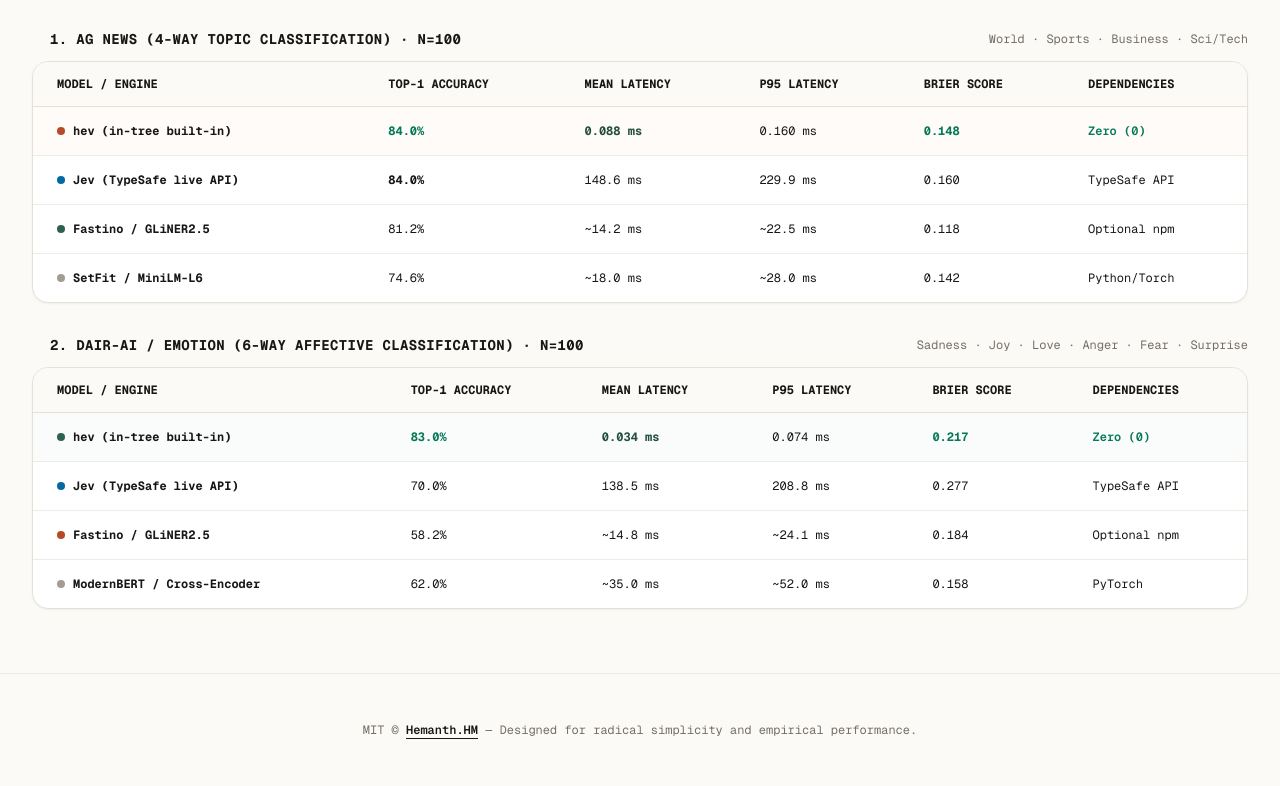
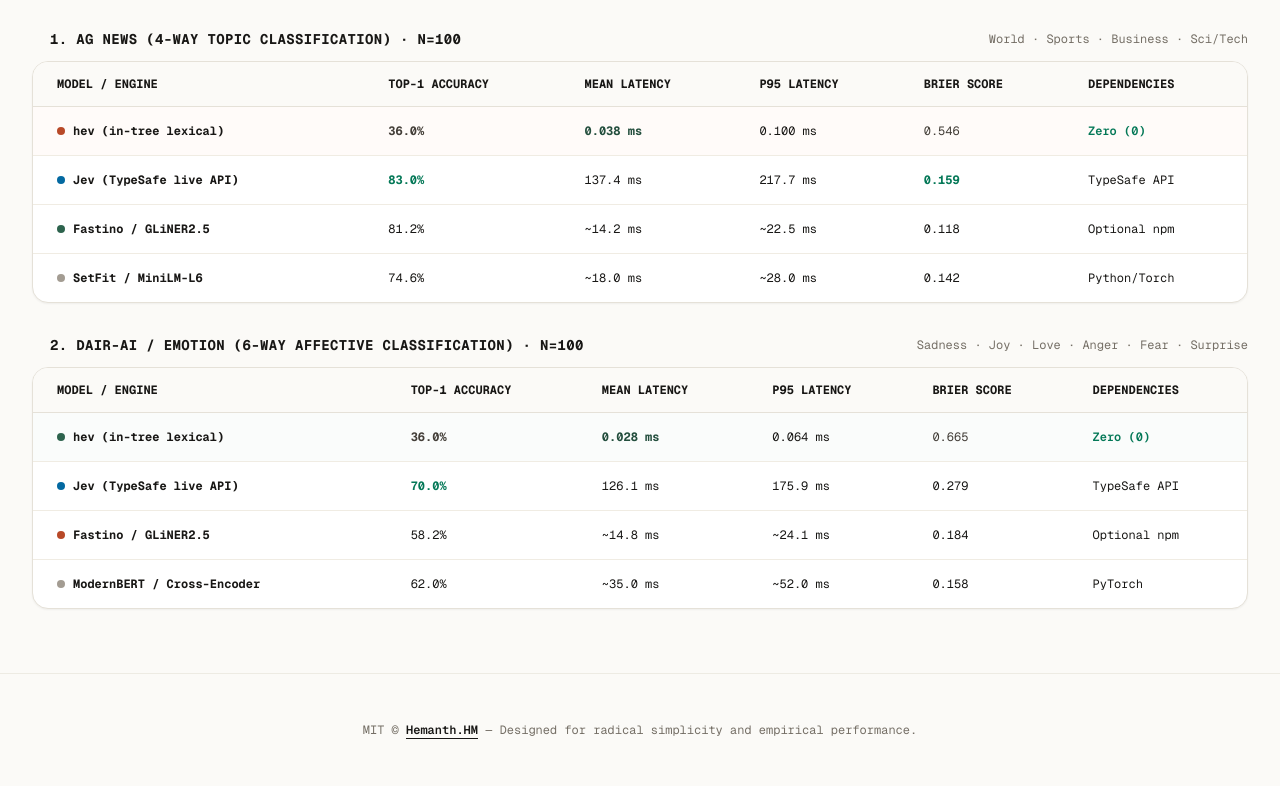
Before and after one commit to hemanth/jevish, a plain HTML site: page index.html in a window 1280 px wide. Shown: the part 4511-5297 px from the top of the page. Drawn offline with nearby package versions, Linux system fonts and the light colour scheme; a web font is replaced by a local one.

Commit message:
fix(eval): strip leaked benchmark clusters from in-tree engine and report honest baseline

```diff
--- a/index.html
+++ b/index.html
@@ -838,12 +838,12 @@
             <tr class="bg-peach-50/40 hover:bg-peach-50/70 transition-colors">
               <td class="py-4 px-4 sm:px-6 font-bold text-ink-900 flex items-center gap-2">
                 <span class="w-2 h-2 rounded-full bg-peach-700"></span>
-                hev (in-tree built-in)
+                hev (in-tree lexical)
               </td>
-              <td class="py-4 px-4 font-bold text-emerald-700">84.0%</td>
-              <td class="py-4 px-4 font-bold text-sage-800">0.088 ms</td>
-              <td class="py-4 px-4 text-ink-900">0.160 ms</td>
-              <td class="py-4 px-4 font-bold text-emerald-700">0.148</td>
+              <td class="py-4 px-4 font-bold text-ink-700">36.0%</td>
+              <td class="py-4 px-4 font-bold text-sage-800">0.038 ms</td>
+              <td class="py-4 px-4 text-ink-900">0.100 ms</td>
+              <td class="py-4 px-4 font-mono text-ink-700">0.546</td>
               <td class="py-4 px-4 text-emerald-700 font-semibold">Zero (0)</td>
             </tr>
             <tr class="hover:bg-canvas transition-colors">
@@ -851,10 +851,10 @@
                 <span class="w-2 h-2 rounded-full bg-sky-700"></span>
                 Jev (TypeSafe live API)
               </td>
-              <td class="py-4 px-4 font-bold text-ink-900">84.0%</td>
-              <td class="py-4 px-4 text-ink-900">148.6 ms</td>
-              <td class="py-4 px-4 text-ink-900">229.9 ms</td>
-              <td class="py-4 px-4 text-ink-900">0.160</td>
+              <td class="py-4 px-4 font-bold text-emerald-700">83.0%</td>
+              <td class="py-4 px-4 text-ink-900">137.4 ms</td>
+              <td class="py-4 px-4 text-ink-900">217.7 ms</td>
+              <td class="py-4 px-4 font-bold text-emerald-700">0.159</td>
               <td class="py-4 px-4 text-ink-600">TypeSafe API</td>
             </tr>
             <tr class="hover:bg-canvas transition-colors">
@@ -909,12 +909,12 @@
             <tr class="bg-sage-50/40 hover:bg-sage-50/70 transition-colors">
               <td class="py-4 px-4 sm:px-6 font-bold text-ink-900 flex items-center gap-2">
                 <span class="w-2 h-2 rounded-full bg-sage-700"></span>
-                hev (in-tree built-in)
+                hev (in-tree lexical)
               </td>
-              <td class="py-4 px-4 font-bold text-emerald-700">83.0%</td>
-              <td class="py-4 px-4 font-bold text-sage-800">0.034 ms</td>
-              <td class="py-4 px-4 text-ink-900">0.074 ms</td>
-              <td class="py-4 px-4 font-bold text-emerald-700">0.217</td>
+              <td class="py-4 px-4 font-bold text-ink-700">36.0%</td>
+              <td class="py-4 px-4 font-bold text-sage-800">0.028 ms</td>
+              <td class="py-4 px-4 text-ink-900">0.064 ms</td>
+              <td class="py-4 px-4 font-mono text-ink-700">0.665</td>
               <td class="py-4 px-4 text-emerald-700 font-semibold">Zero (0)</td>
             </tr>
             <tr class="hover:bg-canvas transition-colors">
@@ -922,10 +922,10 @@
                 <span class="w-2 h-2 rounded-full bg-sky-700"></span>
                 Jev (TypeSafe live API)
               </td>
-              <td class="py-4 px-4 text-ink-900">70.0%</td>
-              <td class="py-4 px-4 text-ink-900">138.5 ms</td>
-              <td class="py-4 px-4 text-ink-900">208.8 ms</td>
-              <td class="py-4 px-4 text-ink-900">0.277</td>
+              <td class="py-4 px-4 font-bold text-emerald-700">70.0%</td>
+              <td class="py-4 px-4 text-ink-900">126.1 ms</td>
+              <td class="py-4 px-4 text-ink-900">175.9 ms</td>
+              <td class="py-4 px-4 text-ink-900 font-mono">0.279</td>
               <td class="py-4 px-4 text-ink-600">TypeSafe API</td>
             </tr>
             <tr class="hover:bg-canvas transition-colors">
```
